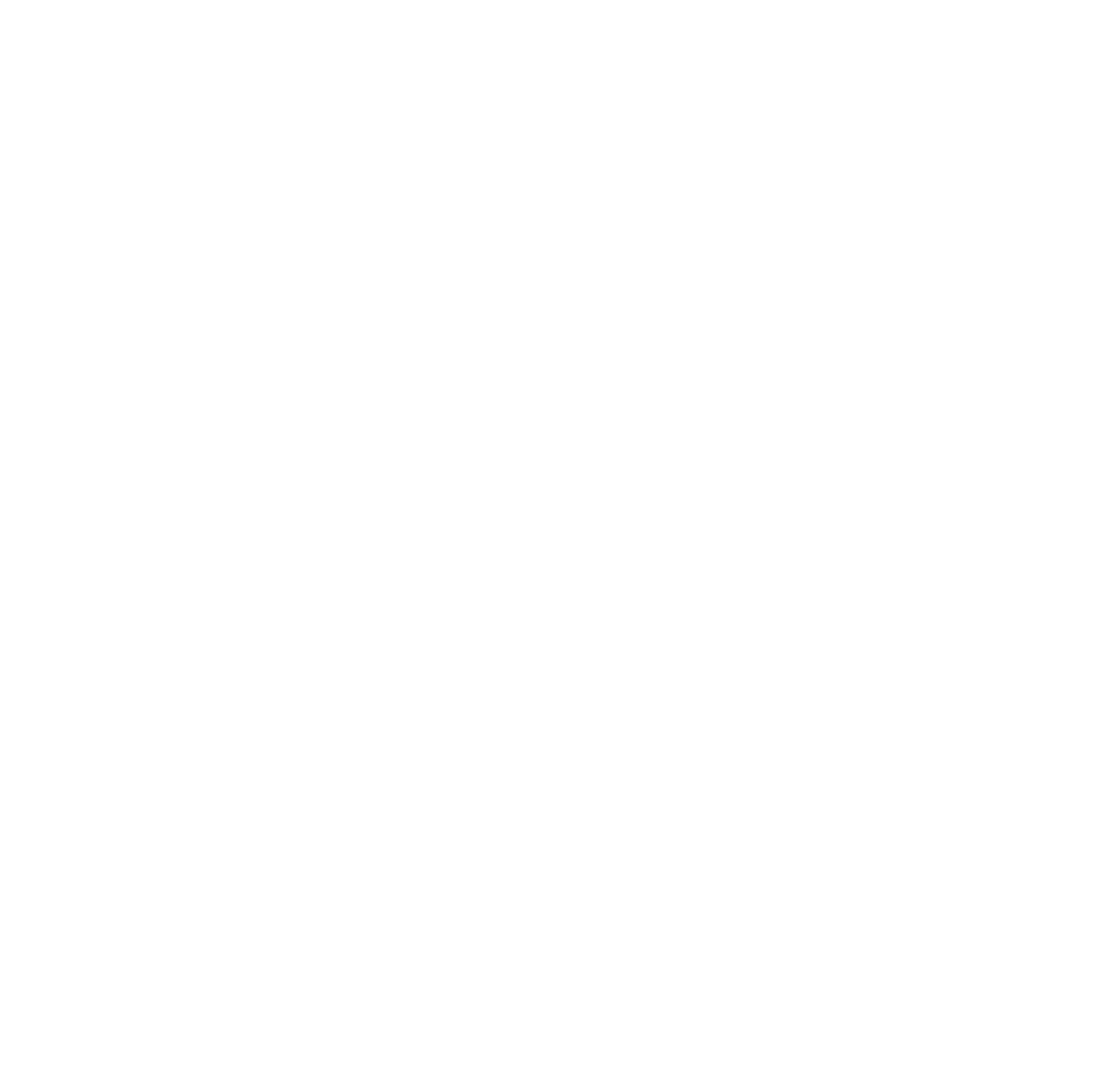
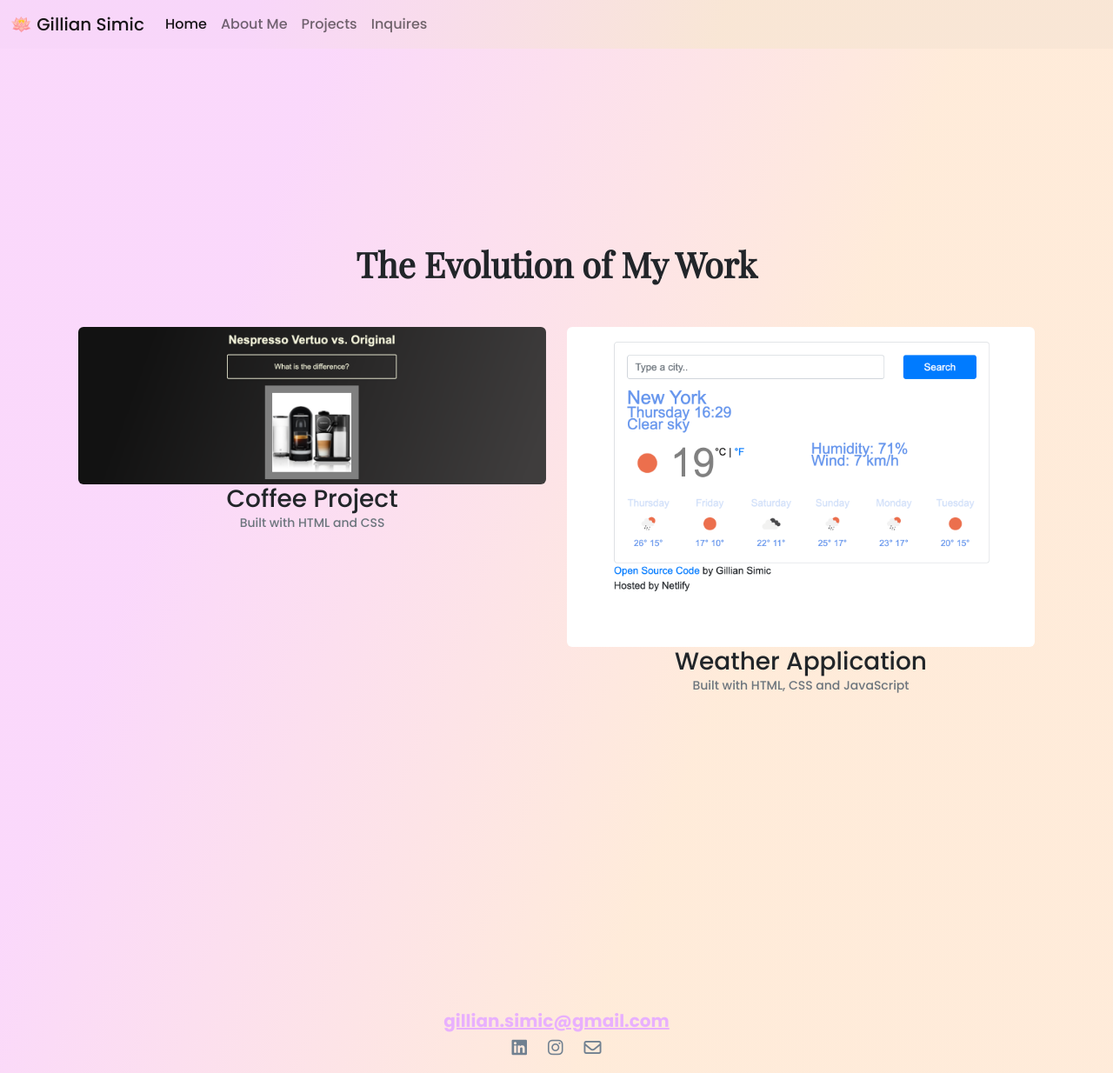
Before and after one commit to GSimic22/GSimic-Portfolio, a plain HTML site: page work.html in a window 1280 px wide. Shown: the whole page at 87% size. Before the commit the page ends 800 px from the top, so only its background shows below. Drawn offline with nearby package versions, Linux system fonts and the light colour scheme.

Commit message:
creating project page

```diff
--- a/styles/portfolio.css
+++ b/styles/portfolio.css
@@ -144,3 +144,31 @@ img{
     text-align: center;
   }
 }
+.content-container {
+  padding: 160px 20px;
+}
+
+.content h1 {
+  font-size: 64px;
+  line-height: 80px;
+}
+
+.content h2 {
+  font-size: 18px;
+  font-family: var(--default-font-family);
+}
+
+.content h3 {
+  font-size: 24px;
+  line-height: 1.5;
+
+  font-family: var(--default-font-family);
+}
+
+.content p {
+  font-size: 14px;
+}
+
+.content {
+  margin: 30px;
+}
--- a/work.html
+++ b/work.html
@@ -17,8 +17,78 @@
 <script src="https://kit.fontawesome.com/4b6085ec70.js" crossorigin="anonymous"></script>
 
   <title>Developing Projects</title>
-</head>
+  </head>
 <body>
+   <nav class="navbar navbar-expand-lg bg-light fixed-top">
+  <div class="container-fluid">
+    <a class="navbar-brand" href="#">🪷 Gillian Simic</a>
+    <button class="navbar-toggler" type="button" data-bs-toggle="collapse" data-bs-target="#navbarNavAltMarkup" aria-controls="navbarNavAltMarkup" aria-expanded="false" aria-label="Toggle navigation">
+      <span class="navbar-toggler-icon"></span>
+    </button>
+    <div class="collapse navbar-collapse" id="navbarNavAltMarkup">
+      <div class="navbar-nav">
+        <a class="nav-link active" aria-current="page" href="index.html">Home</a>
+        <a class="nav-link" href="about.html" title="About Me">About Me</a>
+        <a class="nav-link" href="work.html" title="My Work">Projects</a>
+        <a class="nav-link" href="contact.html" title="Contact Me">Inquires</a>
+      </div>
+    </div>
+  </div>
+</nav>
+</br>
+</br>
+</br>
+</br>
+</br>
+<div class="content-container container">
+  <div class="contnet">
+    <h4 class="mb-5">
+  The Evolution of My Work
+</h4>
+<div class="row">
+  <div class="col-md-6 mb-4">
+        <img src="images/coffee.png" class="img-fluid rounded d-none d-sm-block" alt="Coffee Website">
+<h3 class="text-center m-0"> Coffee Project</h3>
+<p class="text-center text-muted">Built with HTML and CSS</p>
+</div>
+<div class="col-md-6 mb-4">
+      <img src="images/weather.png" class="img-fluid rounded d-none d-sm-block" alt="Weather App Preview">
+<h3 class="text-center m-0"> Weather Application</h3>
+<p class="text-center text-muted">
+              Built with HTML, CSS and JavaScript
+            </p>
+</div>
+</div>
+</div>
+  </div>
+</div>
+</br>
+</br>
+</br>
+</br>
+</br>
+</br>
+<footer class="social-media">
+          <a href ="mailto:gillian.simic@gmail.com" class ="email-link" title="Contact Me">
+            gillian.simic@gmail.com </a>
+            </div>
 
+            <div class="container text-center">
+  <div class="row justify-content-md-center">
+    <div class="col col-lg-2">
+    </div>
+    <div class="col-md-auto">
+        <i class="fa-brands fa-linkedin"></i>
+        </div>
+          <div class="col-md-auto">
+       <i class="fa-brands fa-instagram"></i>
+    </div>
+          <div class="col-md-auto">
+        <i class="fa-regular fa-envelope"></i>
+    </div>
+    <div class="col col-lg-2">
+    </div>
+  </div>
+    </footer>
 </body>
 </html>
```
Also changed, not shown: about.html (+2 -2 lines), contact.html (+24 -2 lines), index.html (+20 -4 lines), images/coffee.png (added), 2 other files.
